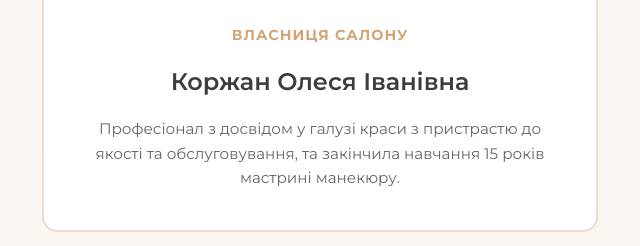
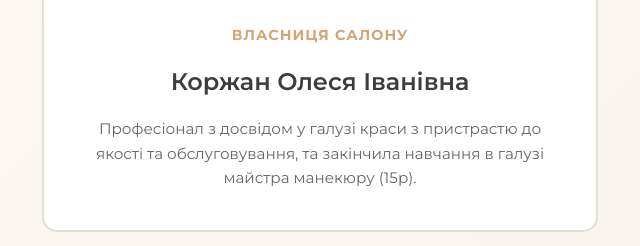
Before and after one commit to Hyperhen/Mother, a website: page index.html in a window 1280 px wide. Shown: the part 1914-2160 px from the top of the page, 622-1262 px from the left. Drawn offline with nearby package versions, Linux system fonts and the light colour scheme.

Commit message:
Update owner bio for clarity and conciseness

```diff
--- a/index.html
+++ b/index.html
@@ -103,7 +103,7 @@
                     <div class="owner-card">
                         <h3>Власниця салону</h3>
                         <p class="owner-name">Коржан Олеся Іванівна</p>
-                        <p class="owner-bio">Професіонал з досвідом у галузі краси з пристрастю до якості та обслуговування, та закінчила навчання 15 років мастрині манекюру.
+                        <p class="owner-bio">Професіонал з досвідом у галузі краси з пристрастю до якості та обслуговування, та закінчила навчання в галузі майстра манекюру (15р).
                     </div>
                 </div>
             </div>
```
